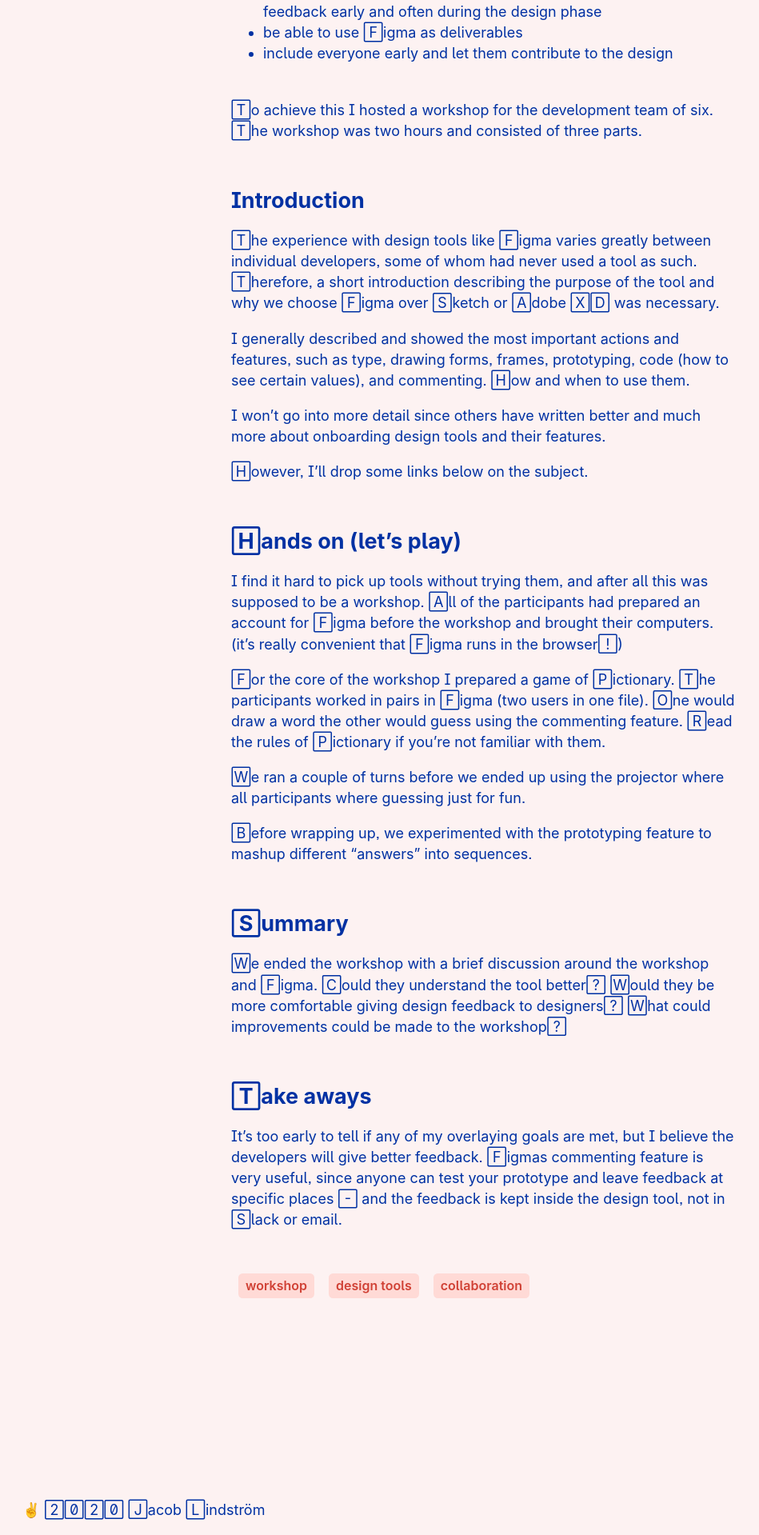
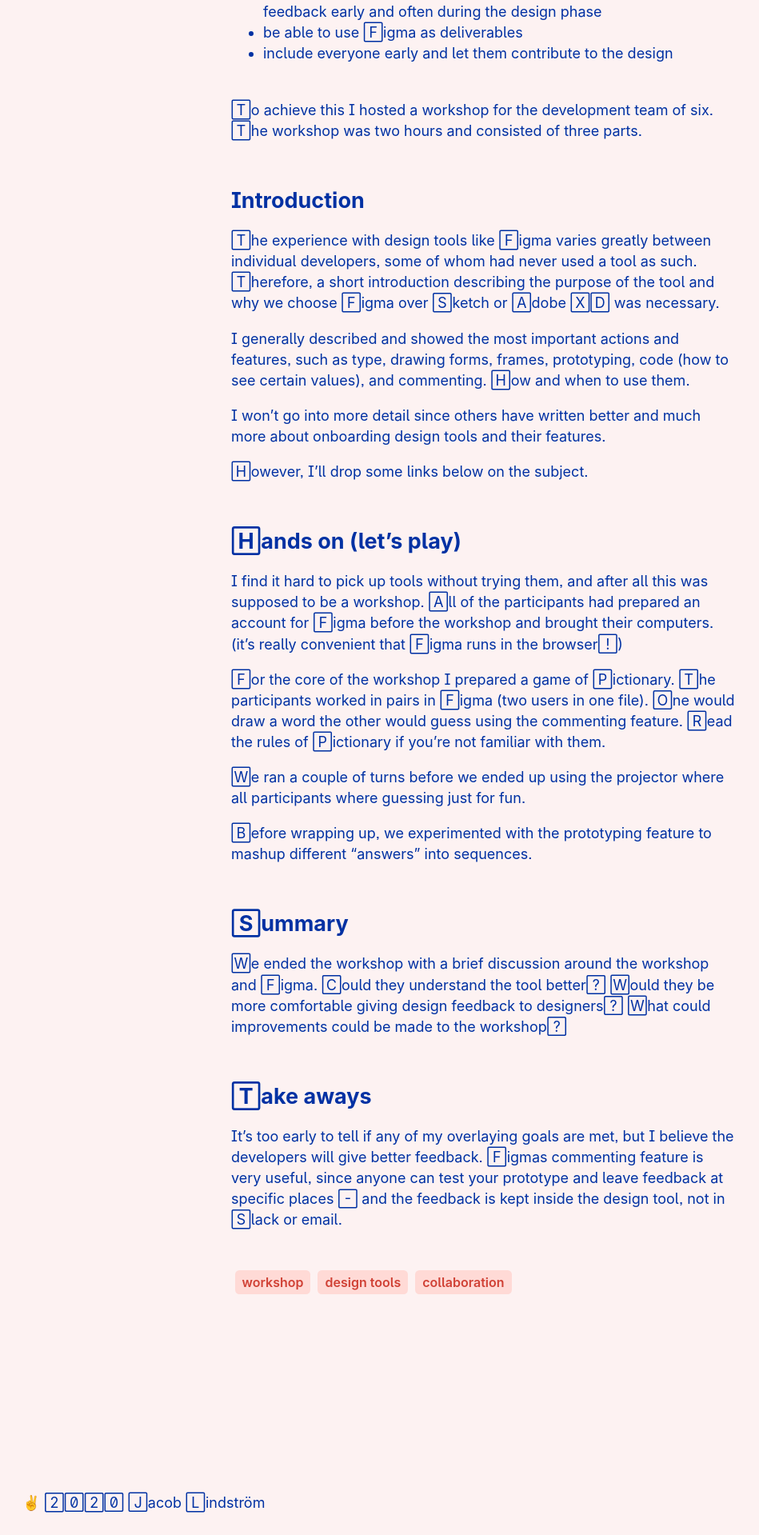
Before and after one commit to jacoblindstrm/jacoblindstrm.github.io, a Jekyll site: the page built from _posts/2020-01-14-workshop-to-introduce-figma.markdown, in a window 1280 px wide. Shown: the part 830-2749 px from the top of the page at 80% size, without its empty margins (36-985 px from the left). Built offline with Jekyll 4.4.1, drawn with Linux system fonts in a browser that asks for light colours.

Commit message:
Update keywords.scss

```diff
--- a/_sass/keywords.scss
+++ b/_sass/keywords.scss
@@ -9,7 +9,7 @@
         background: var(--lightcoral);
         color: var(--darkcoral);
         padding: var(--button-padding);
-        margin: 0.5rem;
+        margin: 0.25rem;
         min-width: 3rem;
         font-weight: 570;
         white-space: nowrap;
```
